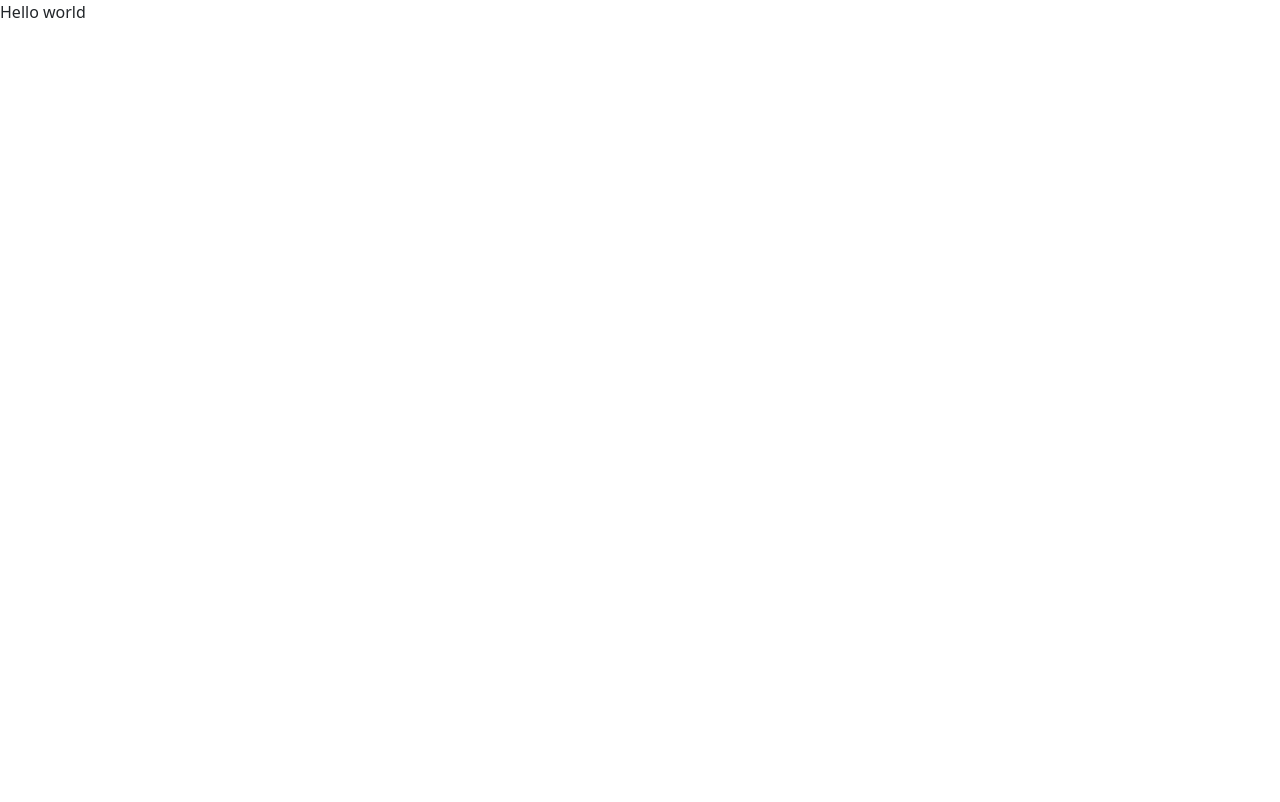
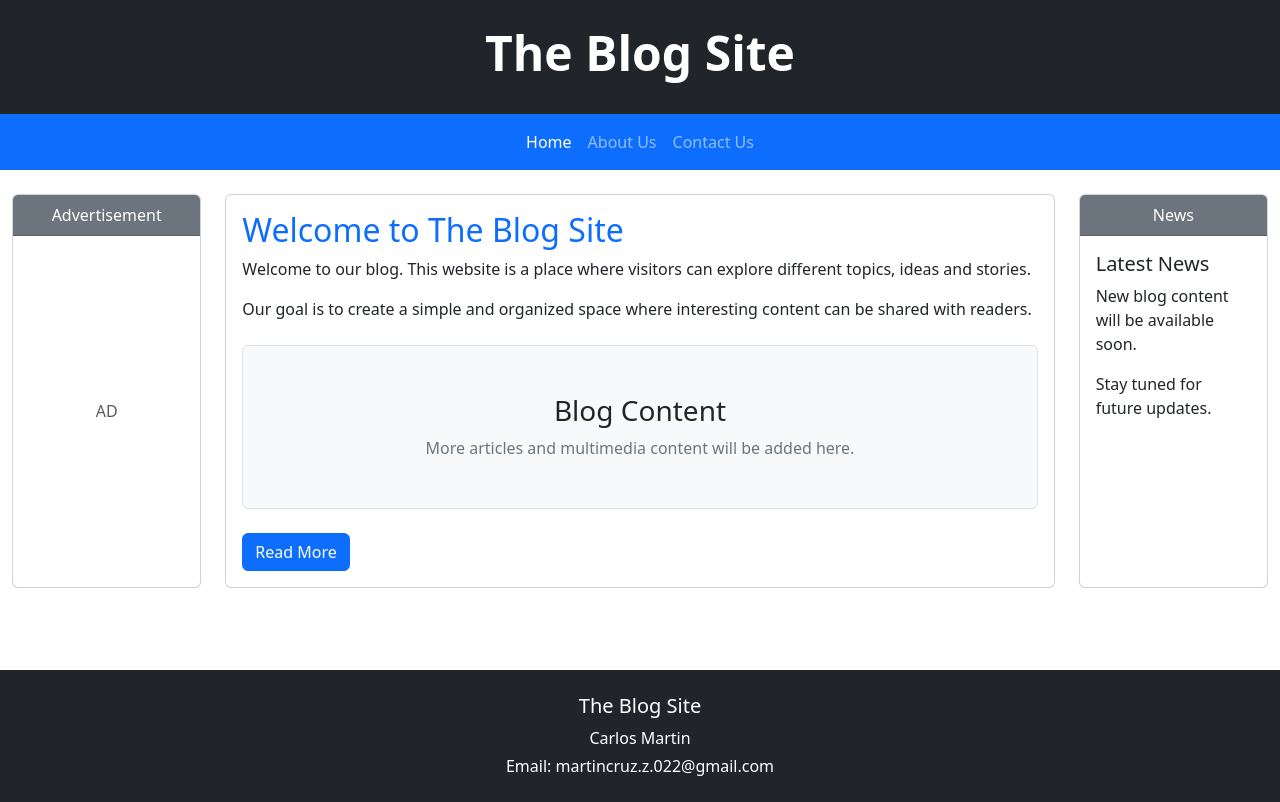
Before and after one commit to martincruzz022-oss/TheBlogSiteRefactor, a plain HTML site: page index.html in a window 1280 px wide. Drawn offline with nearby package versions, Linux system fonts and the light colour scheme.

Commit message:
feat: refactor home con navbar y grid bootstrap

```diff
--- a/index.html
+++ b/index.html
@@ -1,13 +1,11 @@
 <!DOCTYPE html>
-<html>
+<html lang="en">
 
 <head>
   <meta charset="utf-8">
-  <meta name="viewport" content="width=device-width">
-  <title>replit</title>
-
-  <link href="style.css" rel="stylesheet" type="text/css" />
-
+  <meta name="viewport" content="width=device-width, initial-scale=1">
+  <title>The Blog Site</title>
+  <link href="style.css" rel="stylesheet" type="text/css">
   <!-- Bootstrap CSS -->
   <link href="https://cdn.jsdelivr.net/npm/bootstrap@5.3.8/dist/css/bootstrap.min.css"
         rel="stylesheet"
@@ -17,23 +15,168 @@
 </head>
 
 <body>
-  Hello world
+
+  <!-- Header -->
+  <header class="container-fluid bg-dark text-white text-center py-4">
+    <h1 class="display-5 fw-bold">The Blog Site</h1>
+  </header>
+
+  <!-- Navigation -->
+  <nav class="navbar navbar-expand-lg navbar-dark bg-primary">
+    <div class="container">
+
+      <button class="navbar-toggler"
+              type="button"
+              data-bs-toggle="collapse"
+              data-bs-target="#navbarContent"
+              aria-controls="navbarContent"
+              aria-expanded="false"
+              aria-label="Toggle navigation">
+        <span class="navbar-toggler-icon"></span>
+      </button>
+
+      <div class="collapse navbar-collapse" id="navbarContent">
+
+        <ul class="navbar-nav mx-auto mb-2 mb-lg-0">
+
+          <li class="nav-item">
+            <a class="nav-link active" aria-current="page" href="index.html">
+              Home
+            </a>
+          </li>
+
+          <li class="nav-item">
+            <a class="nav-link" href="about.html">
+              About Us
+            </a>
+          </li>
+
+          <li class="nav-item">
+            <a class="nav-link" href="contact.html">
+              Contact Us
+            </a>
+          </li>
+
+        </ul>
+
+      </div>
+    </div>
+  </nav>
+
+  <!-- Main content -->
+  <main class="container-fluid py-4">
+
+    <div class="row g-4">
+
+      <!-- Advertisement -->
+      <aside class="col-md-2">
+        <div class="card h-100 text-center">
+
+          <div class="card-header bg-secondary text-white">
+            Advertisement
+          </div>
+
+          <div class="card-body d-flex align-items-center justify-content-center">
+            <p class="text-muted mb-0">
+              AD
+            </p>
+          </div>
+
+        </div>
+      </aside>
+
+      <!-- Content -->
+      <section class="col-md-8">
+
+        <div class="card h-100">
+
+          <div class="card-body">
+
+            <h2 class="card-title text-primary">
+              Welcome to The Blog Site
+            </h2>
+
+            <p class="card-text">
+              Welcome to our blog. This website is a place where
+              visitors can explore different topics, ideas and stories.
+            </p>
+
+            <p class="card-text">
+              Our goal is to create a simple and organized space
+              where interesting content can be shared with readers.
+            </p>
+
+            <div class="text-center my-4">
+              <div class="p-5 bg-light border rounded">
+                <h3 class="text-dark">Blog Content</h3>
+                <p class="mb-0 text-secondary">
+                  More articles and multimedia content will be added here.
+                </p>
+              </div>
+            </div>
+
+            <button type="button" class="btn btn-primary">
+              Read More
+            </button>
+          </div>
+        </div>
+      </section>
+
+      <!-- News -->
+      <aside class="col-md-2">
+        <div class="card h-100">
+
+          <div class="card-header bg-secondary text-white text-center">
+            News
+          </div>
+
+          <div class="card-body">
+
+            <h5 class="card-title">
+              Latest News
+            </h5>
+
+            <p class="card-text">
+              New blog content will be available soon.
+            </p>
+
+            <p class="card-text">
+              Stay tuned for future updates.
+            </p>
+          </div>
+        </div>
+      </aside>
+    </div>
+
+  </main>
+  <!-- Footer -->
+  <footer class="container-fluid bg-dark text-white text-center py-4">
+
+    <h5>The Blog Site</h5>
+
+    <p class="mb-1">
+      Carlos Martin
+    </p>
+
+    <p class="mb-0">
+      Email: martincruz.z.022@gmail.com
+    </p>
+
+  </footer>
 
   <script src="script.js"></script>
 
-  <!--
-  This script places a badge on your repl's full-browser view back to your repl's cover
-  page. Try various colors for the theme: dark, light, red, orange, yellow, lime, green,
-  teal, blue, blurple, magenta, pink!
-  -->
+  <!-- Replit badge -->
   <script src="https://replit.com/public/js/replit-badge-v2.js"
           theme="dark"
-          position="bottom-right"></script>
+          position="bottom-right">
+  </script>
 
   <!-- Bootstrap JS -->
   <script src="https://cdn.jsdelivr.net/npm/bootstrap@5.3.8/dist/js/bootstrap.bundle.min.js"
-          integrity="sha384-FKyoEForCGlyvwx9Hj09JcYn3nv7wiPVlz7YYwJrWVcXK/BmnVDxM+D2scQbITxI"
-          crossorigin="anonymous"></script>
+          integrity="sha384-FKyoEForClyvwx9Hj09JcYn3nv7wiPVlz7YYwJrWVcXK/BmnVDxM+D2scQbITxI"
+          crossorigin="anonymous">
+  </script>
 
 </body>
 
--- a/style.css
+++ b/style.css
@@ -17,3 +17,7 @@
   background-color: var(--bs-light);
   color: var(--bs-dark);
 }
+
+main {
+  min-height: 500px;
+}
```
